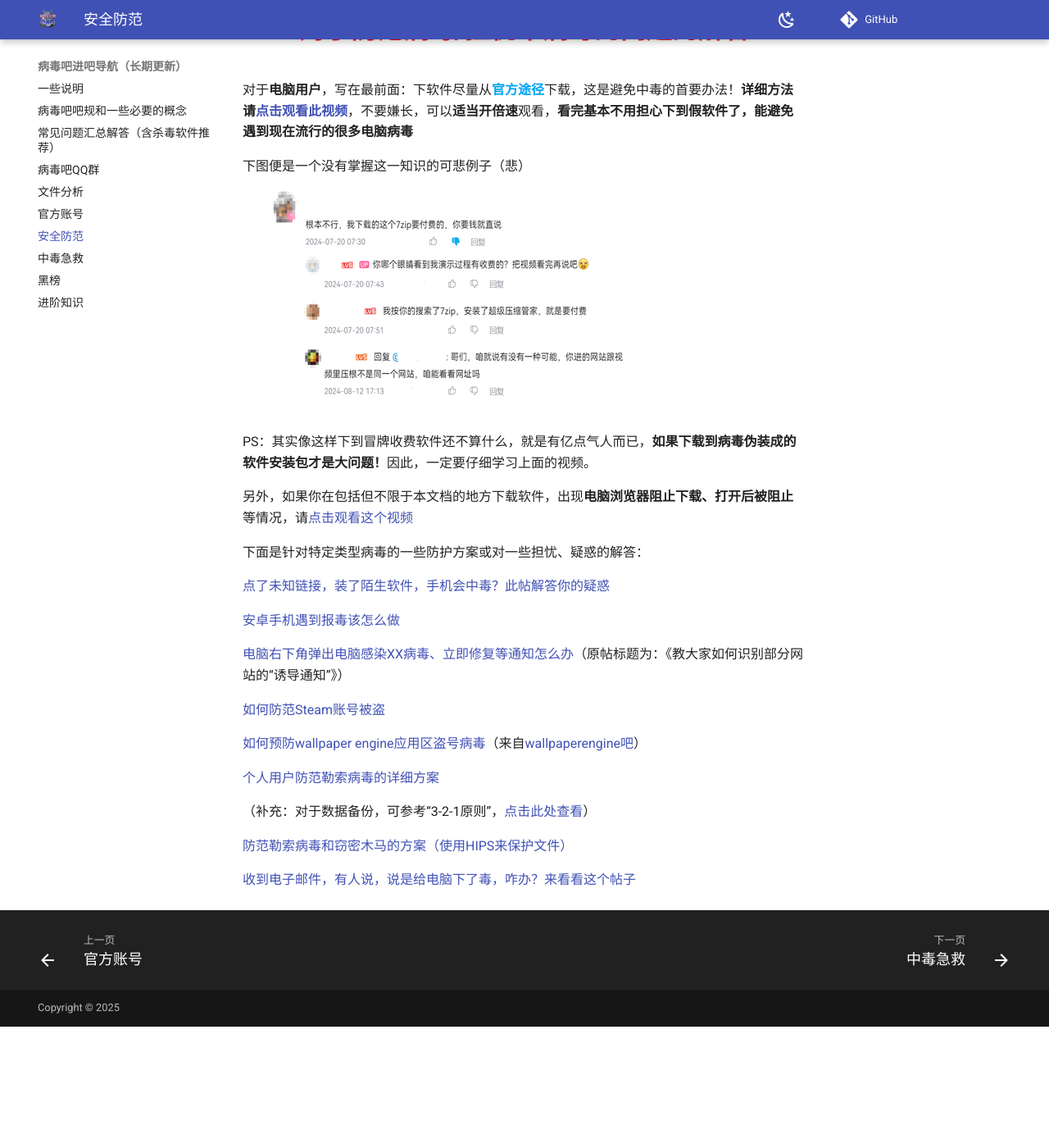
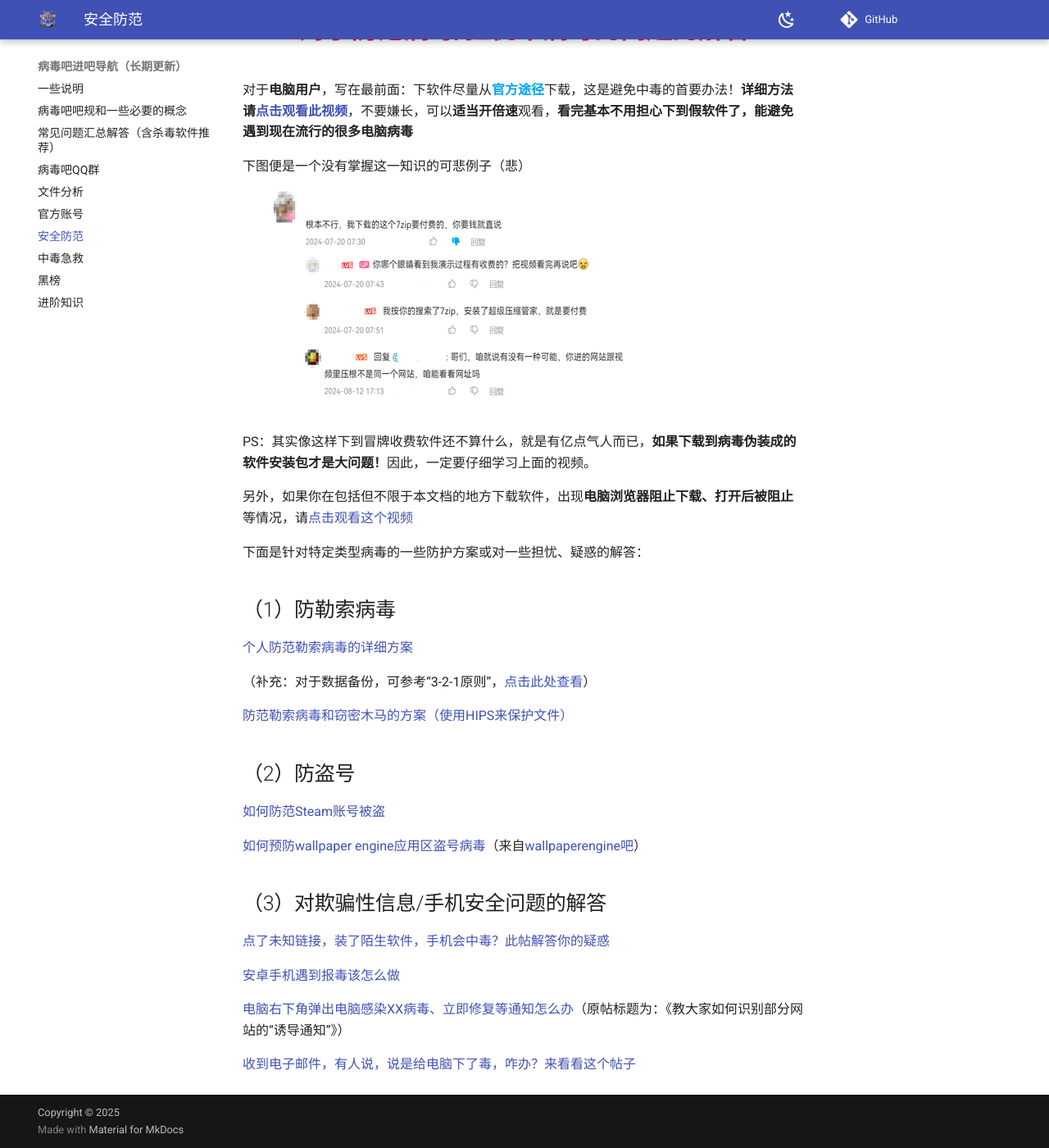
Before and after one commit to weasUXL/bdb_docs, an MkDocs documentation site: the page built from docs/6.安全防范.md, in a window 1280 px wide and 1400 px high, scrolled down 164 px. Shown: the whole window at 82% size. Built offline with MkDocs 1.6.1 and Material for MkDocs 9.7.7, drawn with Linux system fonts in a browser that asks for light colours; comment, search, counter and statistics services are not loaded; before the commit the page ends 1416 px from its top, so only the background shows below that.

Commit message:
同步上游内容(2025-01-19 20:50:00 UTC+8:00)

```diff
--- a/docs/6.安全防范.md
+++ b/docs/6.安全防范.md
@@ -16,20 +16,26 @@ PS：其实像这样下到冒牌收费软件还不算什么，就是有亿点气
 
 下面是针对特定类型病毒的一些防护方案或对一些担忧、疑惑的解答：
 
+## （1）防勒索病毒
+
+[个人防范勒索病毒的详细方案](https://faq.ravenote.top/prevention/skill/2_ransomware_prevention.html)
+
+（补充：对于数据备份，可参考“3-2-1原则”，[点击此处查看](https://sspai.com/post/39591)）
+
+[防范勒索病毒和窃密木马的方案（使用HIPS来保护文件）](https://www.bilibili.com/video/BV18H4y1C76p/)
+
+## （2）防盗号
+
+[如何防范Steam账号被盗](https://faq.ravenote.top/prevention/skill/4_steam_prevention.html)
+
+[如何预防wallpaper engine应用区盗号病毒](https://tieba.baidu.com/p/8598453985)（来自[wallpaperengine吧](https://tieba.baidu.com/f?kw=wallpaperengine&ie=utf-8)）
+
+## （3）对欺骗性信息/手机安全问题的解答
+
 [点了未知链接，装了陌生软件，手机会中毒？此帖解答你的疑惑](https://tieba.baidu.com/p/8874309973)
 
 [安卓手机遇到报毒该怎么做](https://faq.ravenote.top/prevention/basic/7_a_gray_android.html)
 
 [电脑右下角弹出电脑感染XX病毒、立即修复等通知怎么办](https://tieba.baidu.com/p/8495219375)（原帖标题为：《教大家如何识别部分网站的“诱导通知”》）
 
-[如何防范Steam账号被盗](https://faq.ravenote.top/prevention/skill/4_steam_prevention.html)
-
-[如何预防wallpaper engine应用区盗号病毒](https://tieba.baidu.com/p/8598453985)（来自[wallpaperengine吧](https://tieba.baidu.com/f?kw=wallpaperengine&ie=utf-8)）
-
-[个人用户防范勒索病毒的详细方案](https://faq.ravenote.top/prevention/skill/2_ransomware_prevention.html)
-
-（补充：对于数据备份，可参考“3-2-1原则”，[点击此处查看](https://sspai.com/post/39591)）
-
-[防范勒索病毒和窃密木马的方案（使用HIPS来保护文件）](https://www.bilibili.com/video/BV18H4y1C76p/)
-
 [收到电子邮件，有人说，说是给电脑下了毒，咋办？来看看这个帖子](https://tieba.baidu.com/p/8989356547)
--- a/mkdocs.yml
+++ b/mkdocs.yml
@@ -25,23 +25,8 @@ theme:
         icon: material/weather-sunny
         name: 切换至浅色模式
 
-  features:
-    - content.action.edit
-    - content.action.view
-    - content.code.copy
-    - content.tooltips
-    - navigation.footer
-    - navigation.indexes
-    - navigation.top
-    - navigation.tracking
-    - content.zoom
-
 plugins:
-
   - roamlinks
-
-extra:
-  generator: false
 
 markdown_extensions:
   - admonition
```
Also changed, not shown: README.md (+6 -0 lines), docs/1.病毒吧吧规和一些必要的概念.md (+1 -1 lines), docs/4.文件分析.md (+2 -2 lines), docs/7.中毒急救.md (+4 -0 lines), docs/8.黑榜.md (+1 -0 lines).
